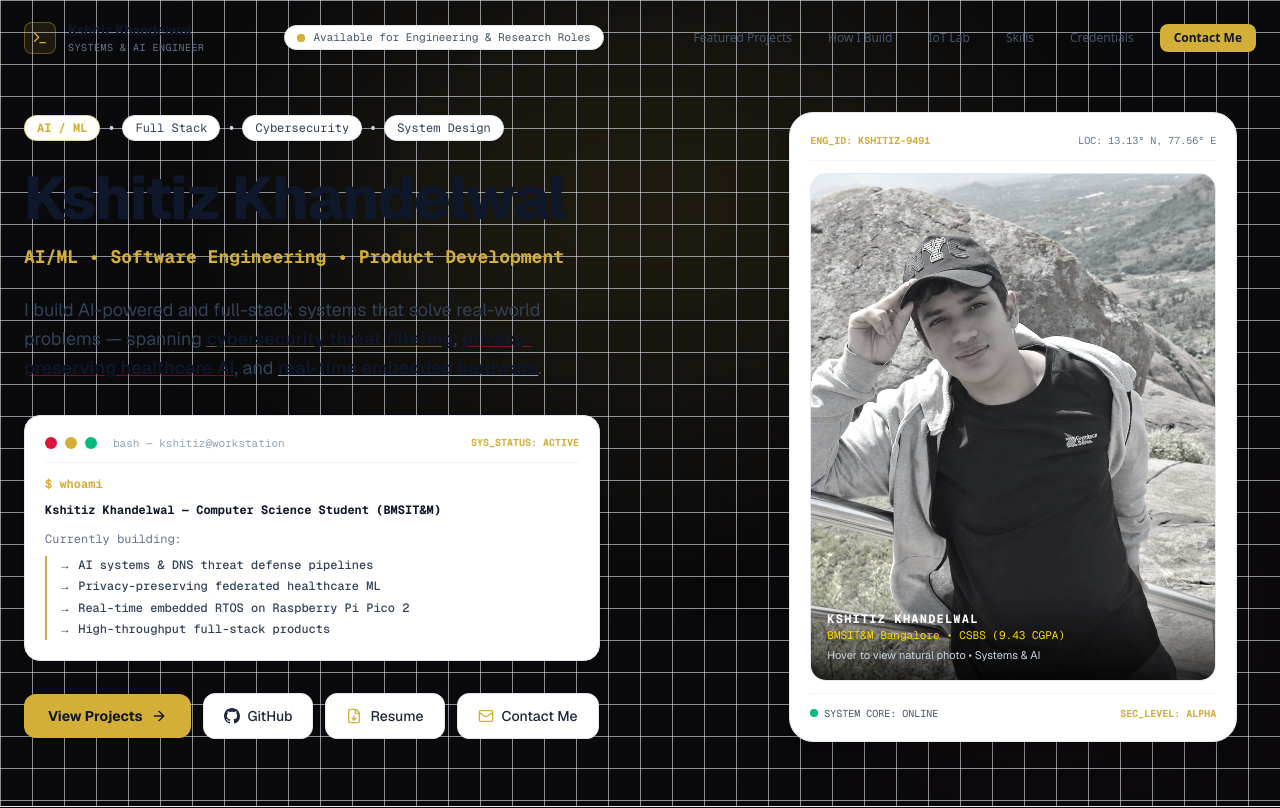
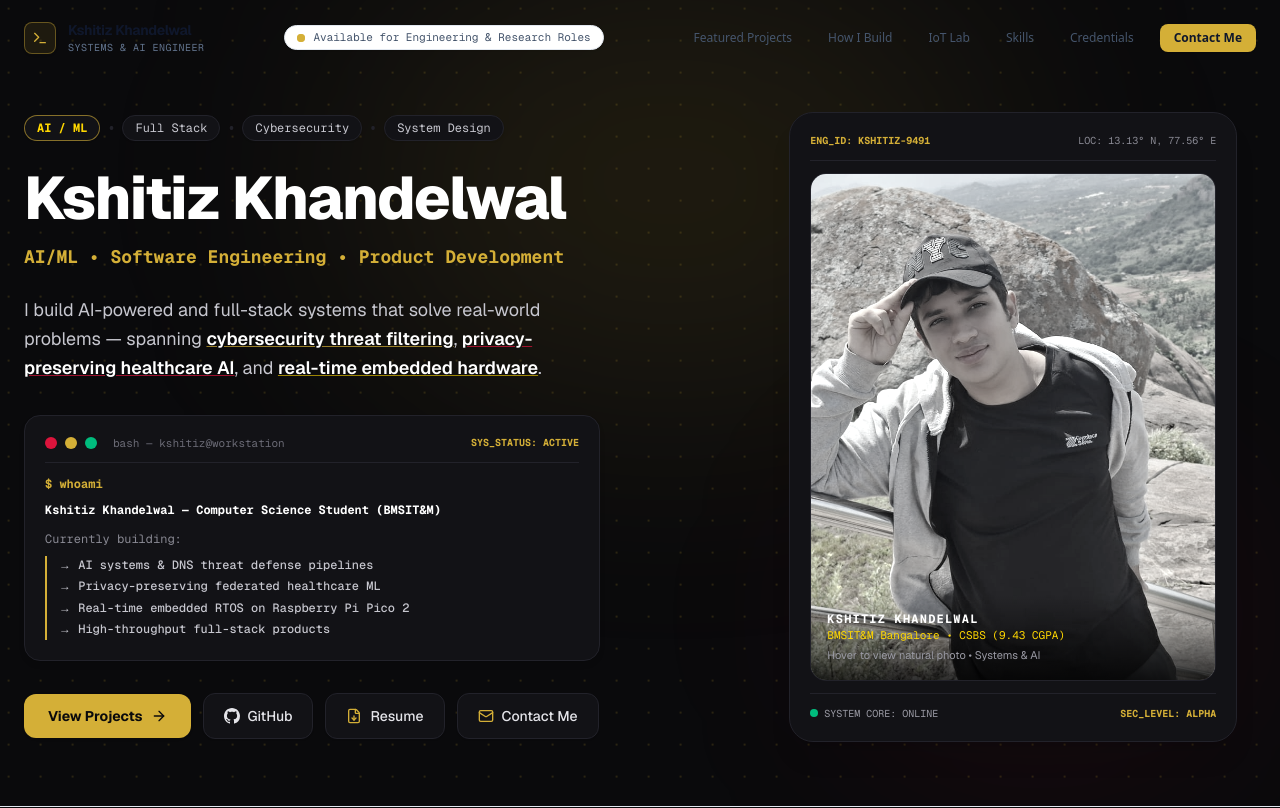
Before and after one commit to Kshitiz-Khandelwal/Portfolio-webiste, a Next.js app: page / in a window 1280 px wide. Shown: the top 808 px of the page. Built offline with nearby package versions, Linux system fonts and the light colour scheme.

Commit message:
fix: apply dark-theme polish, smooth hero mount animation, and auto-scrolling project rail

```diff
--- a/src/app/globals.css
+++ b/src/app/globals.css
@@ -90,15 +90,24 @@ body {
   filter: grayscale(0%) contrast(100%) brightness(100%);
 }
 
-/* Background Subtle Grid Animation */
-@keyframes pulseSubtle {
-  0%, 100% { opacity: 0.4; }
-  50% { opacity: 0.8; }
+/* Ambient Dark Background — animated dot grid + drifting glow, replaces old light-canvas checker grid */
+@keyframes driftGrid {
+  0% { background-position: 0px 0px; }
+  100% { background-position: 64px 64px; }
+}
+
+@keyframes glowDrift {
+  0%, 100% { transform: translate(0, 0) scale(1); }
+  50% { transform: translate(30px, -20px) scale(1.08); }
 }
 
 .ambient-grid {
   background-size: 32px 32px;
   background-image:
-    linear-gradient(to right, rgba(226, 232, 240, 0.6) 1px, transparent 1px),
-    linear-gradient(to bottom, rgba(226, 232, 240, 0.6) 1px, transparent 1px);
+    radial-gradient(rgba(212, 175, 55, 0.16) 1px, transparent 1px);
+  animation: driftGrid 18s linear infinite;
 }
+
+.ambient-glow {
+  animation: glowDrift 14s ease-in-out infinite;
+}
--- a/src/components/Hero.tsx
+++ b/src/components/Hero.tsx
@@ -2,8 +2,14 @@
 
 import React from "react";
 import Image from "next/image";
+import { motion } from "framer-motion";
 import { Terminal, ArrowRight, FileDown, Mail, Shield, Sparkles, CheckCircle2 } from "lucide-react";
 import { toast } from "sonner";
+
+const fadeUp = {
+  hidden: { opacity: 0, y: 16 },
+  show: { opacity: 1, y: 0 },
+};
 
 export function Hero() {
   const handleResume = () => {
@@ -14,34 +20,43 @@ export function Hero() {
 
   return (
     <section className="relative min-h-[92vh] flex items-center justify-center pt-28 pb-16 px-4 sm:px-6 overflow-hidden ambient-grid">
-      {/* Background Subtle Radial Glows */}
-      <div className="absolute top-1/4 left-1/2 -translate-x-1/2 -translate-y-1/2 w-[600px] h-[400px] bg-[#D4AF37]/10 rounded-full blur-[120px] pointer-events-none -z-10" />
-      <div className="absolute bottom-10 right-10 w-[400px] h-[300px] bg-[#DC143C]/5 rounded-full blur-[100px] pointer-events-none -z-10" />
+      {/* Background Subtle Radial Glows — slow drift animation */}
+      <div className="ambient-glow absolute top-1/4 left-1/2 -translate-x-1/2 -translate-y-1/2 w-[600px] h-[400px] bg-[#D4AF37]/10 rounded-full blur-[120px] pointer-events-none -z-10" />
+      <div className="ambient-glow absolute bottom-10 right-10 w-[400px] h-[300px] bg-[#DC143C]/8 rounded-full blur-[100px] pointer-events-none -z-10" style={{ animationDelay: "-7s" }} />
 
-      <div className="max-w-7xl mx-auto w-full grid grid-cols-1 lg:grid-cols-12 gap-10 lg:gap-12 items-center">
+      <motion.div
+        initial="hidden"
+        animate="show"
+        transition={{ staggerChildren: 0.08, delayChildren: 0.05 }}
+        className="max-w-7xl mx-auto w-full grid grid-cols-1 lg:grid-cols-12 gap-10 lg:gap-12 items-center"
+      >
         {/* Left Column: Headline, Bio & Interactive Terminal */}
-        <div className="lg:col-span-7 flex flex-col items-start text-left z-10">
+        <motion.div
+          variants={fadeUp}
+          transition={{ duration: 0.6, ease: [0.16, 1, 0.3, 1] }}
+          className="lg:col-span-7 flex flex-col items-start text-left z-10"
+        >
           {/* Top Domain Pills */}
           <div className="flex flex-wrap items-center gap-2 mb-6">
-            <span className="px-3 py-1 rounded-full bg-white border border-[#D4AF37]/50 font-mono text-xs text-[#D4AF37] font-bold shadow-xs">
+            <span className="px-3 py-1 rounded-full bg-[#121216] border border-[#D4AF37]/60 font-mono text-xs text-[#FFD700] font-bold shadow-xs">
               AI / ML
             </span>
-            <span className="text-slate-300">•</span>
-            <span className="px-3 py-1 rounded-full bg-white border border-slate-200 font-mono text-xs text-slate-700 shadow-xs">
+            <span className="text-[#22222A]">•</span>
+            <span className="px-3 py-1 rounded-full bg-[#121216] border border-[#22222A] font-mono text-xs text-[#C7C7CF] shadow-xs">
               Full Stack
             </span>
-            <span className="text-slate-300">•</span>
-            <span className="px-3 py-1 rounded-full bg-white border border-slate-200 font-mono text-xs text-slate-700 shadow-xs">
+            <span className="text-[#22222A]">•</span>
+            <span className="px-3 py-1 rounded-full bg-[#121216] border border-[#22222A] font-mono text-xs text-[#C7C7CF] shadow-xs">
               Cybersecurity
             </span>
-            <span className="text-slate-300">•</span>
-            <span className="px-3 py-1 rounded-full bg-white border border-slate-200 font-mono text-xs text-slate-700 shadow-xs">
+            <span className="text-[#22222A]">•</span>
+            <span className="px-3 py-1 rounded-full bg-[#121216] border border-[#22222A] font-mono text-xs text-[#C7C7CF] shadow-xs">
               System Design
             </span>
           </div>
 
           {/* Cinematic Name & Title */}
-          <h1 className="font-sans font-extrabold text-4xl sm:text-6xl lg:text-6xl text-slate-900 tracking-tight leading-[1.1] mb-3">
+          <h1 className="font-sans font-extrabold text-4xl sm:text-6xl lg:text-6xl text-white tracking-tight leading-[1.1] mb-3">
             Kshitiz Khandelwal
           </h1>
           <p className="font-mono text-base sm:text-lg text-[#D4AF37] font-bold mb-6">
@@ -49,21 +64,21 @@ export function Hero() {
           </p>
 
           {/* Narrative Positioning */}
-          <p className="font-sans text-base sm:text-lg text-slate-700 max-w-xl leading-relaxed mb-8">
+          <p className="font-sans text-base sm:text-lg text-[#C7C7CF] max-w-xl leading-relaxed mb-8">
             I build AI-powered and full-stack systems that solve real-world problems — spanning{" "}
-            <span className="text-slate-900 font-semibold underline decoration-[#D4AF37]/50">cybersecurity threat filtering</span>,{" "}
-            <span className="text-slate-900 font-semibold underline decoration-[#DC143C]/50">privacy-preserving healthcare AI</span>, and{" "}
-            <span className="text-slate-900 font-semibold underline decoration-slate-400">real-time embedded hardware</span>.
+            <span className="text-white font-semibold underline decoration-[#D4AF37]/70">cybersecurity threat filtering</span>,{" "}
+            <span className="text-white font-semibold underline decoration-[#DC143C]/70">privacy-preserving healthcare AI</span>, and{" "}
+            <span className="text-white font-semibold underline decoration-[#FFD700]/60">real-time embedded hardware</span>.
           </p>
 
           {/* Terminal Card: $ whoami */}
-          <div className="w-full max-w-xl bg-white border border-slate-200 rounded-2xl p-4 sm:p-5 shadow-md mb-8 font-mono text-xs text-slate-800 relative overflow-hidden">
-            <div className="flex items-center justify-between pb-3 mb-3 border-b border-slate-100">
+          <div className="w-full max-w-xl bg-[#121216] border border-[#22222A] rounded-2xl p-4 sm:p-5 shadow-md mb-8 font-mono text-xs text-[#E4E4E9] relative overflow-hidden">
+            <div className="flex items-center justify-between pb-3 mb-3 border-b border-[#22222A]">
               <div className="flex items-center gap-2">
                 <div className="w-3 h-3 rounded-full bg-[#DC143C]" />
                 <div className="w-3 h-3 rounded-full bg-[#D4AF37]" />
                 <div className="w-3 h-3 rounded-full bg-emerald-500" />
-                <span className="text-slate-400 text-[11px] ml-2">bash — kshitiz@workstation</span>
+                <span className="text-[#6B6B76] text-[11px] ml-2">bash — kshitiz@workstation</span>
               </div>
               <span className="text-[#D4AF37] font-bold text-[10px]">SYS_STATUS: ACTIVE</span>
             </div>
@@ -72,13 +87,13 @@ export function Hero() {
               <div>
                 <span className="text-[#D4AF37] font-bold">$ whoami</span>
               </div>
-              <div className="text-slate-900 font-bold">
+              <div className="text-white font-bold">
                 Kshitiz Khandelwal — Computer Science Student (BMSIT&amp;M)
               </div>
-              <div className="text-slate-500 pt-1">
+              <div className="text-[#8A8A94] pt-1">
                 Currently building:
               </div>
-              <div className="text-slate-700 pl-3 border-l-2 border-[#D4AF37] space-y-0.5 font-medium">
+              <div className="text-[#C7C7CF] pl-3 border-l-2 border-[#D4AF37] space-y-0.5 font-medium">
                 <div>→ AI systems &amp; DNS threat defense pipelines</div>
                 <div>→ Privacy-preserving federated healthcare ML</div>
                 <div>→ Real-time embedded RTOS on Raspberry Pi Pico 2</div>
@@ -91,7 +106,7 @@ export function Hero() {
           <div className="flex flex-wrap items-center gap-3 w-full sm:w-auto">
             <a
               href="#featured-projects"
-              className="inline-flex items-center justify-center gap-2 px-6 py-3 rounded-xl bg-[#D4AF37] text-slate-900 font-sans font-bold text-sm hover:bg-[#FFD700] shadow-sm transition-all active:scale-[0.98]"
+              className="inline-flex items-center justify-center gap-2 px-6 py-3 rounded-xl bg-[#D4AF37] text-[#0A0A0C] font-sans font-bold text-sm hover:bg-[#FFD700] hover:shadow-[0_0_24px_rgba(255,215,0,0.35)] shadow-sm transition-all active:scale-[0.98]"
             >
               <span>View Projects</span>
               <ArrowRight className="w-4 h-4" />
@@ -101,7 +116,7 @@ export function Hero() {
               href="https://github.com/Kshitiz-Khandelwal"
               target="_blank"
               rel="noopener noreferrer"
-              className="inline-flex items-center justify-center gap-2 px-5 py-3 rounded-xl bg-white text-slate-800 border border-slate-200 hover:border-[#D4AF37] text-sm font-sans font-medium hover:text-[#D4AF37] shadow-xs transition-all active:scale-[0.98]"
+              className="inline-flex items-center justify-center gap-2 px-5 py-3 rounded-xl bg-[#121216] text-[#E4E4E9] border border-[#22222A] hover:border-[#D4AF37] text-sm font-sans font-medium hover:text-[#FFD700] shadow-xs transition-all active:scale-[0.98]"
             >
               <svg className="w-4 h-4 fill-current" viewBox="0 0 24 24">
                 <path d="M12 0C5.37 0 0 5.37 0 12c0 5.31 3.435 9.795 8.205 11.385.6.105.825-.255.825-.57 0-.285-.015-1.23-.015-2.235-3.015.555-3.795-.735-4.035-1.41-.135-.345-.72-1.41-1.23-1.695-.42-.225-1.02-.78-.015-.795.945-.015 1.62.87 1.845 1.23 1.08 1.815 2.805 1.305 3.495.99.105-.78.42-1.305.765-1.605-2.67-.3-5.46-1.335-5.46-5.925 0-1.305.465-2.385 1.23-3.225-.12-.3-.54-1.53.12-3.18 0 0 1.005-.315 3.3 1.23.96-.27 1.98-.405 3-.405s2.04.135 3 .405c2.295-1.56 3.3-1.23 3.3-1.23.66 1.65.24 2.88.12 3.18.765.84 1.23 1.905 1.23 3.225 0 4.605-2.805 5.625-5.475 5.925.435.375.81 1.095.81 2.22 0 1.605-.015 2.895-.015 3.3 0 .315.225.69.825.57A12.02 12.02 0 0024 12c0-6.63-5.37-12-12-12z" />
@@ -111,7 +126,7 @@ export function Hero() {
 
             <button
               onClick={handleResume}
-              className="inline-flex items-center justify-center gap-2 px-5 py-3 rounded-xl bg-white text-slate-800 border border-slate-200 hover:border-[#D4AF37] text-sm font-sans font-medium hover:text-[#D4AF37] shadow-xs transition-all active:scale-[0.98]"
+              className="inline-flex items-center justify-center gap-2 px-5 py-3 rounded-xl bg-[#121216] text-[#E4E4E9] border border-[#22222A] hover:border-[#D4AF37] text-sm font-sans font-medium hover:text-[#FFD700] shadow-xs transition-all active:scale-[0.98]"
             >
               <FileDown className="w-4 h-4 text-[#D4AF37]" />
               <span>Resume</span>
@@ -119,25 +134,29 @@ export function Hero() {
 
             <a
               href="#contact"
-              className="inline-flex items-center justify-center gap-2 px-5 py-3 rounded-xl bg-white text-slate-800 border border-slate-200 hover:border-[#D4AF37] text-sm font-sans font-medium hover:text-[#D4AF37] shadow-xs transition-all active:scale-[0.98]"
+              className="inline-flex items-center justify-center gap-2 px-5 py-3 rounded-xl bg-[#121216] text-[#E4E4E9] border border-[#22222A] hover:border-[#D4AF37] text-sm font-sans font-medium hover:text-[#FFD700] shadow-xs transition-all active:scale-[0.98]"
             >
               <Mail className="w-4 h-4 text-[#D4AF37]" />
               <span>Contact Me</span>
             </a>
           </div>
-        </div>
+        </motion.div>
 
         {/* Right Column: Stylized Profile Image with Technical Coordinates */}
-        <div className="lg:col-span-5 flex flex-col items-center justify-center z-10">
-          <div className="relative w-full max-w-md bg-white border border-slate-200 hover:border-[#D4AF37] rounded-3xl p-4 sm:p-5 shadow-xl transition-all duration-300">
+        <motion.div
+          variants={fadeUp}
+          transition={{ duration: 0.6, ease: [0.16, 1, 0.3, 1] }}
+          className="lg:col-span-5 flex flex-col items-center justify-center z-10"
+        >
+          <div className="relative w-full max-w-md bg-[#121216] border border-[#22222A] hover:border-[#D4AF37] rounded-3xl p-4 sm:p-5 shadow-xl transition-all duration-300">
             {/* Technical Frame Top Coordinate Bar */}
-            <div className="flex items-center justify-between pb-3 mb-3 border-b border-slate-100 font-mono text-[10px] text-slate-500">
+            <div className="flex items-center justify-between pb-3 mb-3 border-b border-[#22222A] font-mono text-[10px] text-[#8A8A94]">
               <span className="text-[#D4AF37] font-bold">ENG_ID: KSHITIZ-9491</span>
               <span>LOC: 13.13° N, 77.56° E</span>
             </div>
 
             {/* Profile Picture Container with Engineered Monochromatic Hover Reveal */}
-            <div className="relative aspect-[4/5] rounded-2xl overflow-hidden bg-slate-100 border border-slate-200 group">
+            <div className="relative aspect-[4/5] rounded-2xl overflow-hidden bg-[#1A1A1F] border border-[#22222A] group">
               <Image
                 src="/profile.jpg"
                 alt="Kshitiz Khandelwal"
@@ -155,14 +174,14 @@ export function Hero() {
                 <span className="font-mono text-[11px] text-[#FFD700] block">
                   BMSIT&amp;M Bangalore • CSBS (9.43 CGPA)
                 </span>
-                <p className="font-sans text-[11px] text-slate-300 mt-1">
+                <p className="font-sans text-[11px] text-[#9A9AA4] mt-1">
                   Hover to view natural photo • Systems &amp; AI
                 </p>
               </div>
             </div>
 
             {/* Technical Frame Bottom Telemetry Bar */}
-            <div className="flex items-center justify-between pt-3 mt-3 border-t border-slate-100 font-mono text-[10px] text-slate-600">
+            <div className="flex items-center justify-between pt-3 mt-3 border-t border-[#22222A] font-mono text-[10px] text-[#9A9AA4]">
               <span className="flex items-center gap-1.5">
                 <span className="w-2 h-2 rounded-full bg-emerald-500"></span>
                 <span>SYSTEM CORE: ONLINE</span>
@@ -170,8 +189,8 @@ export function Hero() {
               <span className="text-[#D4AF37] font-bold">SEC_LEVEL: ALPHA</span>
             </div>
           </div>
-        </div>
-      </div>
+        </motion.div>
+      </motion.div>
     </section>
   );
 }
```
Also changed, not shown: src/components/HackathonExperience.tsx (+6 -5 lines), src/components/HorizontalProjectRail.tsx (+59 -2 lines), src/data/credentials.ts (+6 -6 lines), src/data/milestones.ts (+5 -5 lines), 1 other file (tests, documents, lock files or other folders).
